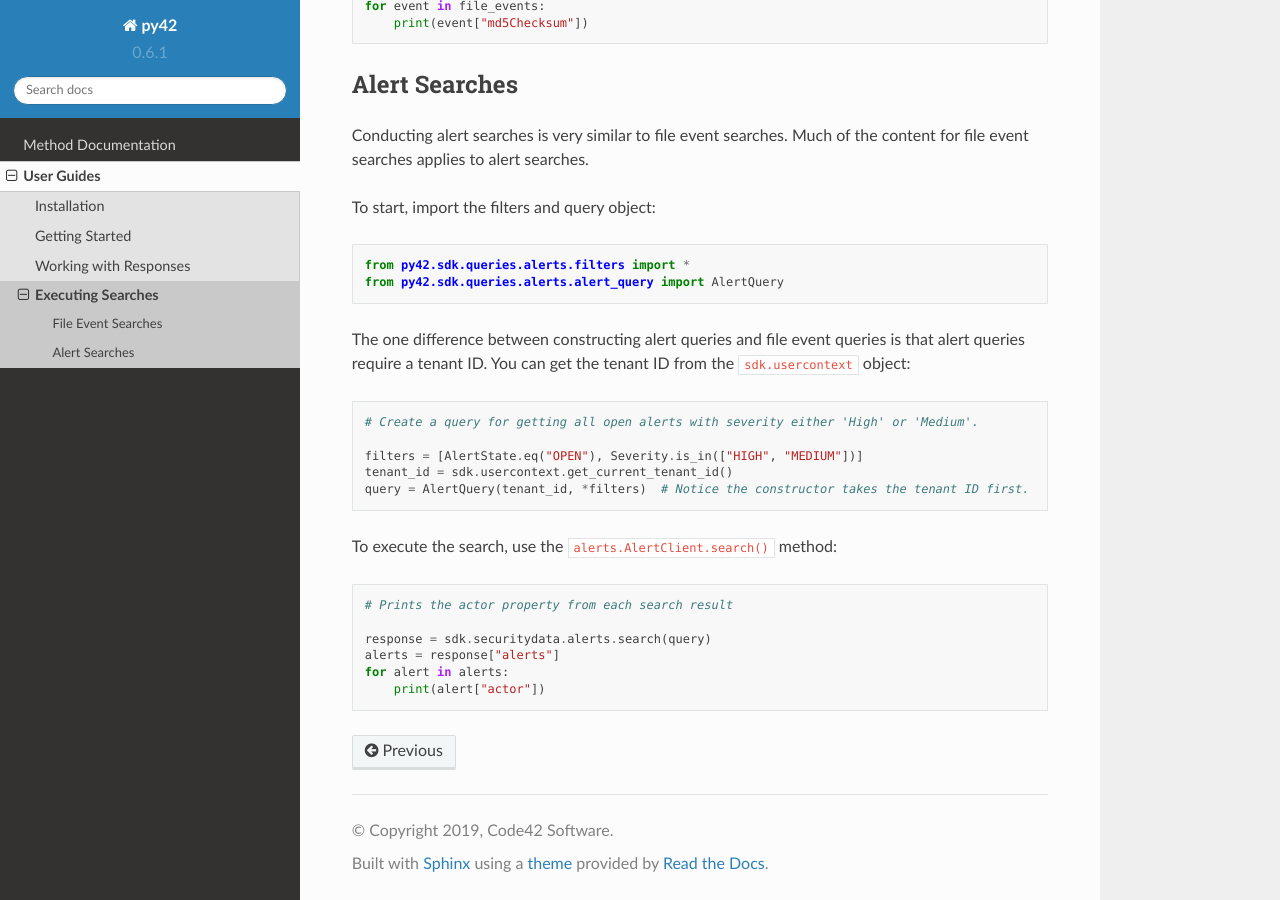
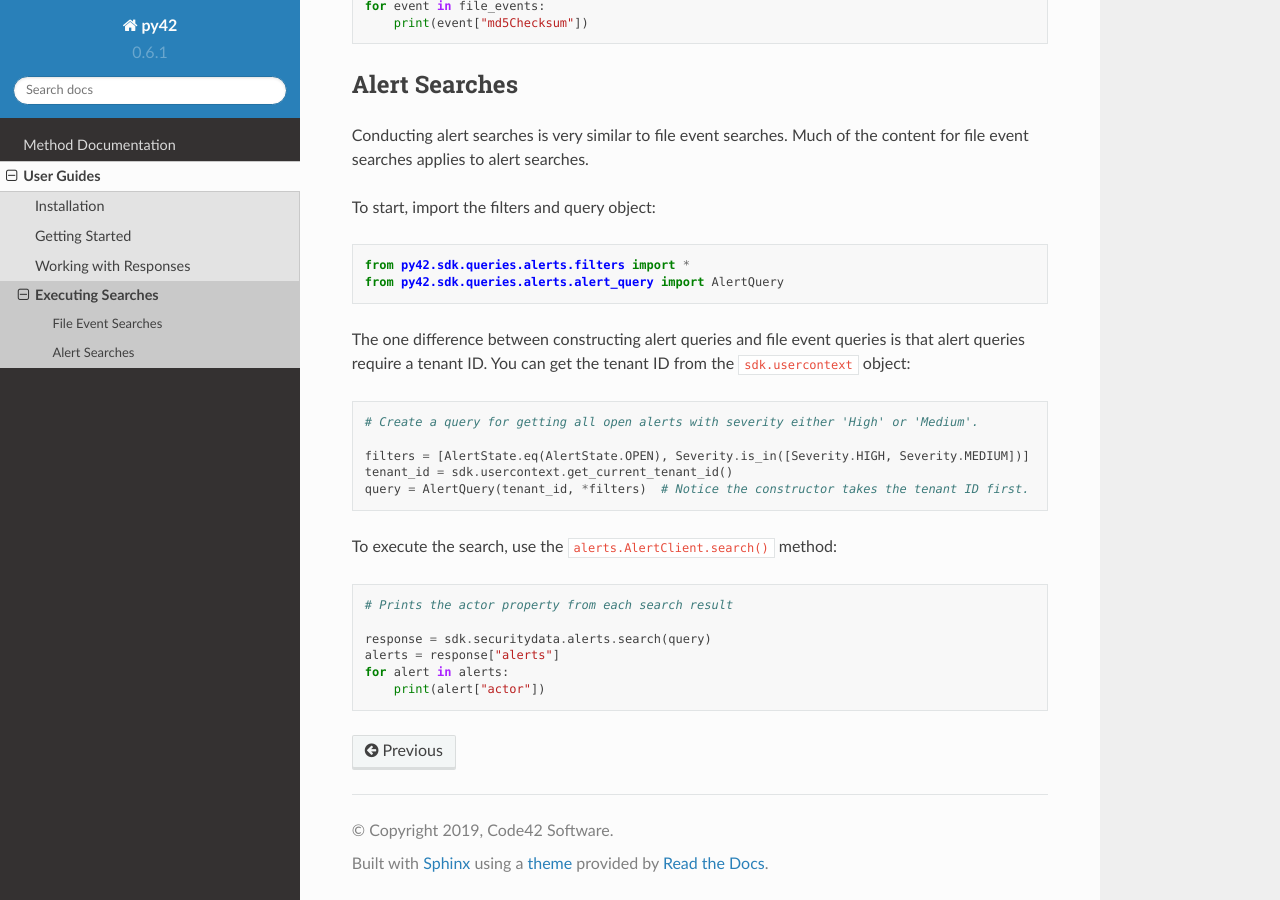
Before and after one commit to code42/py42, a Sphinx documentation site: the page built from docs/userguides/searches.md, in a window 1280 px wide and 900 px high, scrolled down 1462 px. Built offline with Sphinx 7.4.7 and the Read the Docs theme 2.0.0, drawn with Linux system fonts in a browser that asks for light colours; the version number is read from the project's files by our own code.

Commit message:
Use other enum types where applicable

````diff
--- a/docs/userguides/searches.md
+++ b/docs/userguides/searches.md
@@ -79,7 +79,7 @@ ID. You can get the tenant ID from the `sdk.usercontext` object:
 ```python
 # Create a query for getting all open alerts with severity either 'High' or 'Medium'.
 
-filters = [AlertState.eq("OPEN"), Severity.is_in(["HIGH", "MEDIUM"])]
+filters = [AlertState.eq(AlertState.OPEN), Severity.is_in([Severity.HIGH, Severity.MEDIUM])]
 tenant_id = sdk.usercontext.get_current_tenant_id()
 query = AlertQuery(tenant_id, *filters)  # Notice the constructor takes the tenant ID first.
 ```
````
